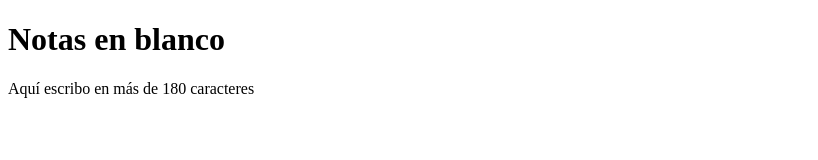
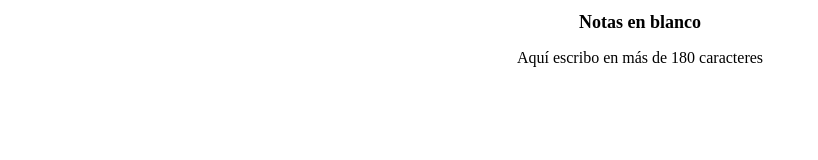
Before and after one commit to caaosorioal/caaosorioal.github.io, a plain HTML site: page index.html in a window 1280 px wide. Shown: the whole page, without its empty margins (0-818 px from the left). Drawn offline with Linux system fonts and the light colour scheme.

Commit message:
Update index.html
Se coloca el título en el centro y el subtítulo.

```diff
--- a/index.html
+++ b/index.html
@@ -1,7 +1,7 @@
 <!DOCTYPE html>
 <html>
-<body>
-<h1>Notas en blanco</h1>
-<p>Aquí escribo en más de 180 caracteres</p>
-</body>
+    <body>
+        <h1 style="font-size: large; text-align: center;"> Notas en blanco </h1>
+        <p style = "text-align: center;">Aquí escribo en más de 180 caracteres</p>
+    </body>
 </html>
```
